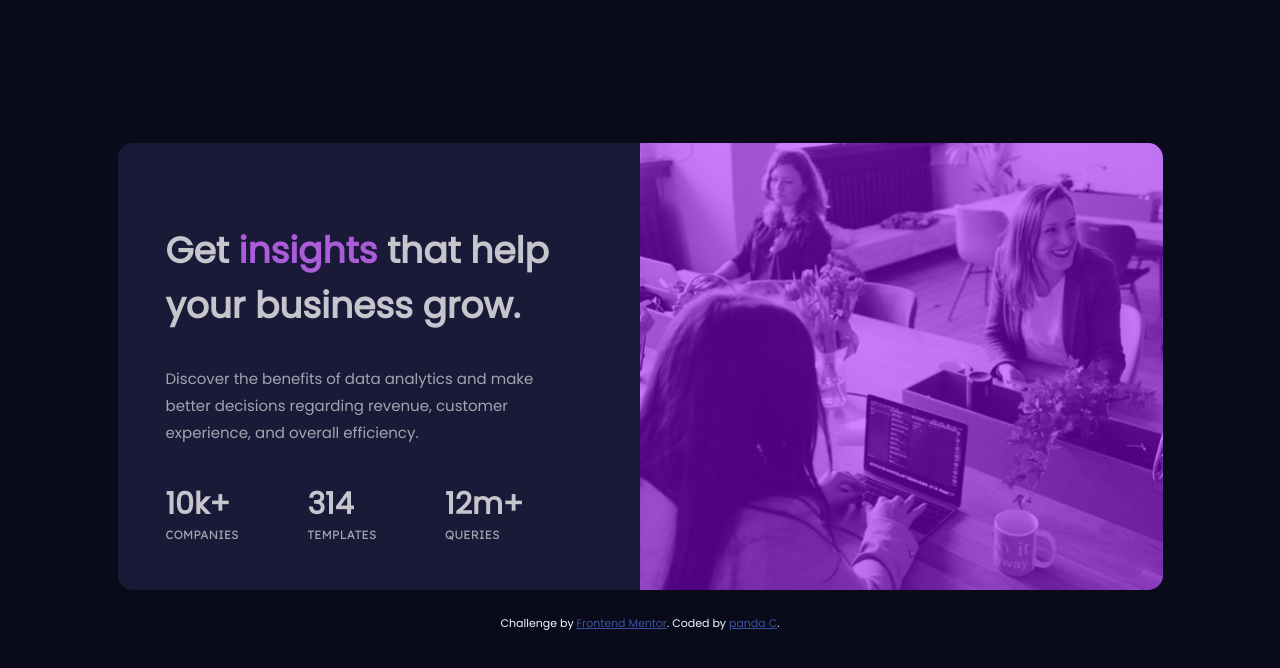
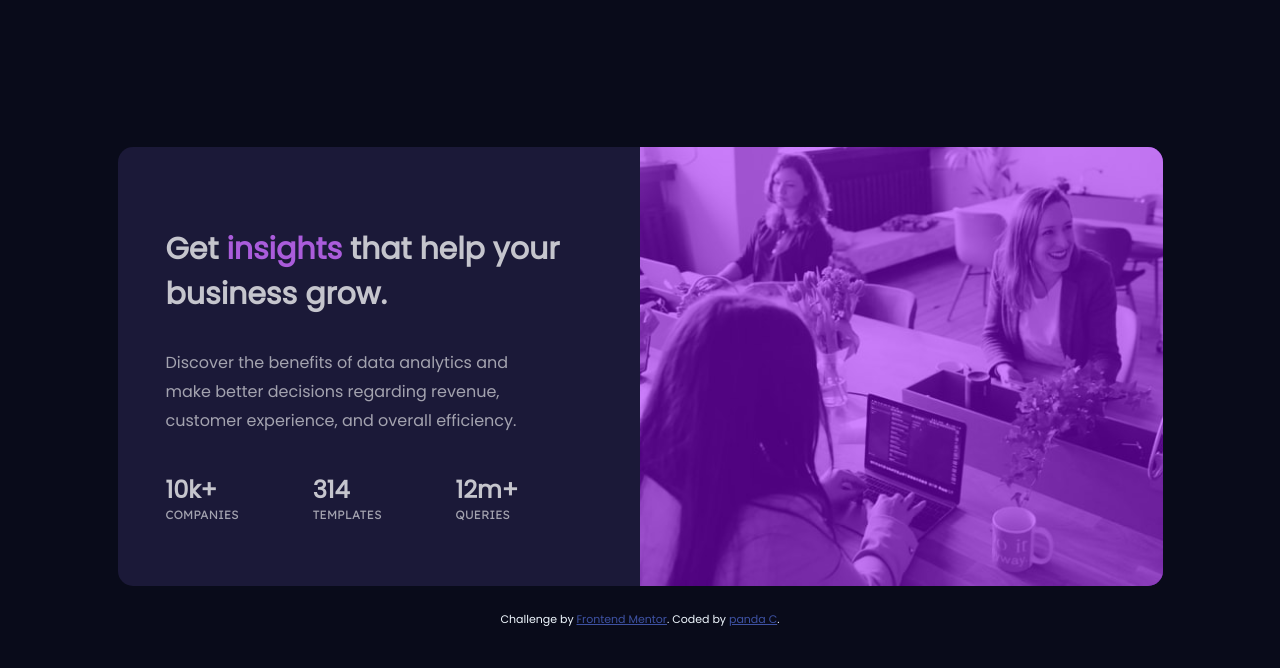
Before and after one commit to pandaCarol/Stats-preview-card-component, a plain HTML site: page index.html in a window 1280 px wide. Drawn offline with Linux system fonts and the light colour scheme.

Commit message:
update the class in html files and modify the font size from 36px to 30px

```diff
--- a/index.html
+++ b/index.html
@@ -16,8 +16,8 @@
     <main>
       <div class="col_left">
         <section>
-          <h1 class="mainParagraph">Get <span>insights</span> that help your business grow.</h1>
-          <p class="statHeadings">Discover the benefits of data analytics and make better decisions regarding revenue, customer
+          <h1>Get <span>insights</span> that help your business grow.</h1>
+          <p>Discover the benefits of data analytics and make better decisions regarding revenue, customer
             experience, and overall efficiency.
           </p>
         </section>
--- a/styles/typography.css
+++ b/styles/typography.css
@@ -13,11 +13,11 @@ body {
 }
 
 .col_left h1 {
-    font-size: 36px;
+    font-size: 30px;
 }
 
 .grid_container h1{
-    font-size: 30px;
+    font-size: 24px;
 }
 
 .statHeadings {
```
